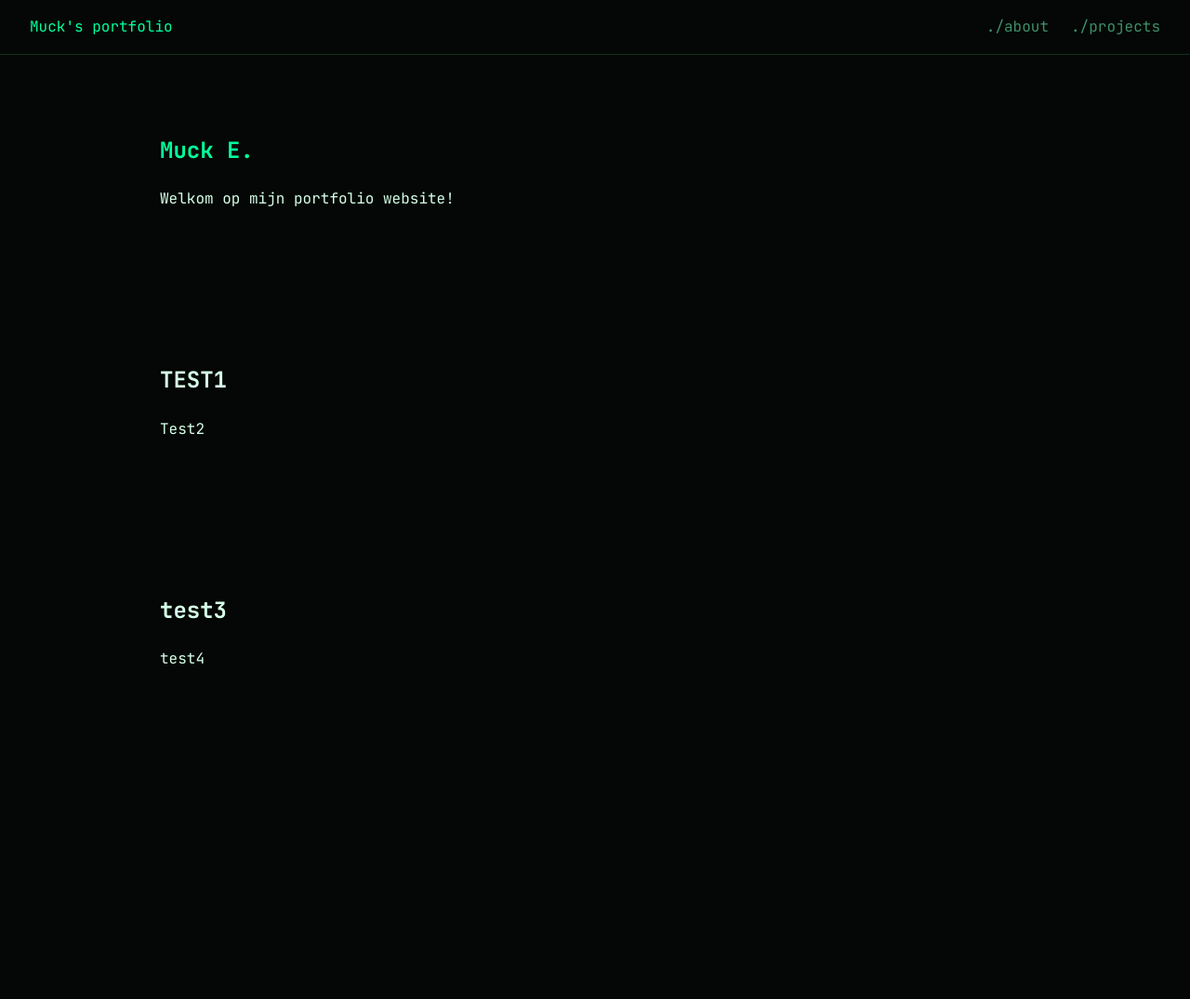
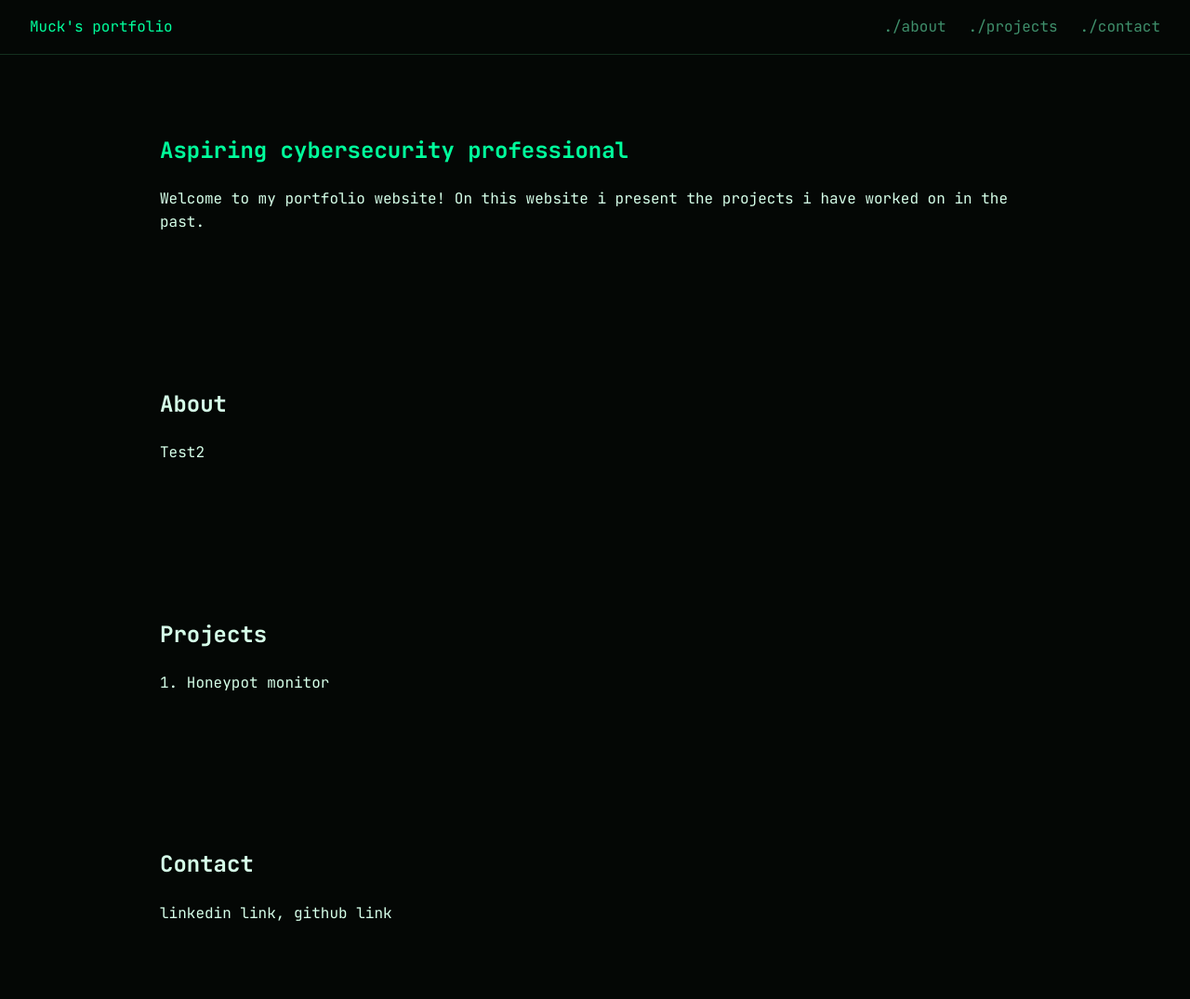
Before and after one commit to Muck0/portfolio-website, a plain HTML site: page index.html in a window 1280 px wide. Shown: the whole page at 93% size. Before the commit the page ends 802 px from the top, so only its background shows below. Drawn offline with Linux system fonts and the light colour scheme.

Commit message:
Opmaak secties

```diff
--- a/index.html
+++ b/index.html
@@ -18,24 +18,32 @@
                 <ul class="nav-list">
                     <li><a href="#about">./about</a></li>
                     <li><a href="#projects">./projects</a></li>
+                    <li><a href="#contact">./contact</a></li>
                 </ul>
             </nav>
         </header>
 
         <main>
             <section id="home">
-                <h1>Muck E.</h1>
-                <p>Welkom op mijn portfolio website!</p>
+                <h1>Aspiring cybersecurity professional</h1>
+                <p>Welcome to my portfolio website!
+                    On this website i present the projects i have worked on in the past.
+                </p>
             </section>
 
             <section id="about">
-                <h2>TEST1</h2>
+                <h2>About</h2>
                 <p>Test2</p>
             </section>
 
             <section id="projects">
-                <h2>test3</h2>
-                <p>test4</p>
+                <h2>Projects</h2>
+                <p>1. Honeypot monitor</p>
+            </section>
+
+            <section id="contact">
+                <h2>Contact</h2>
+                <p>linkedin link, github link</p>
             </section>
         </main>
     </body>
```
